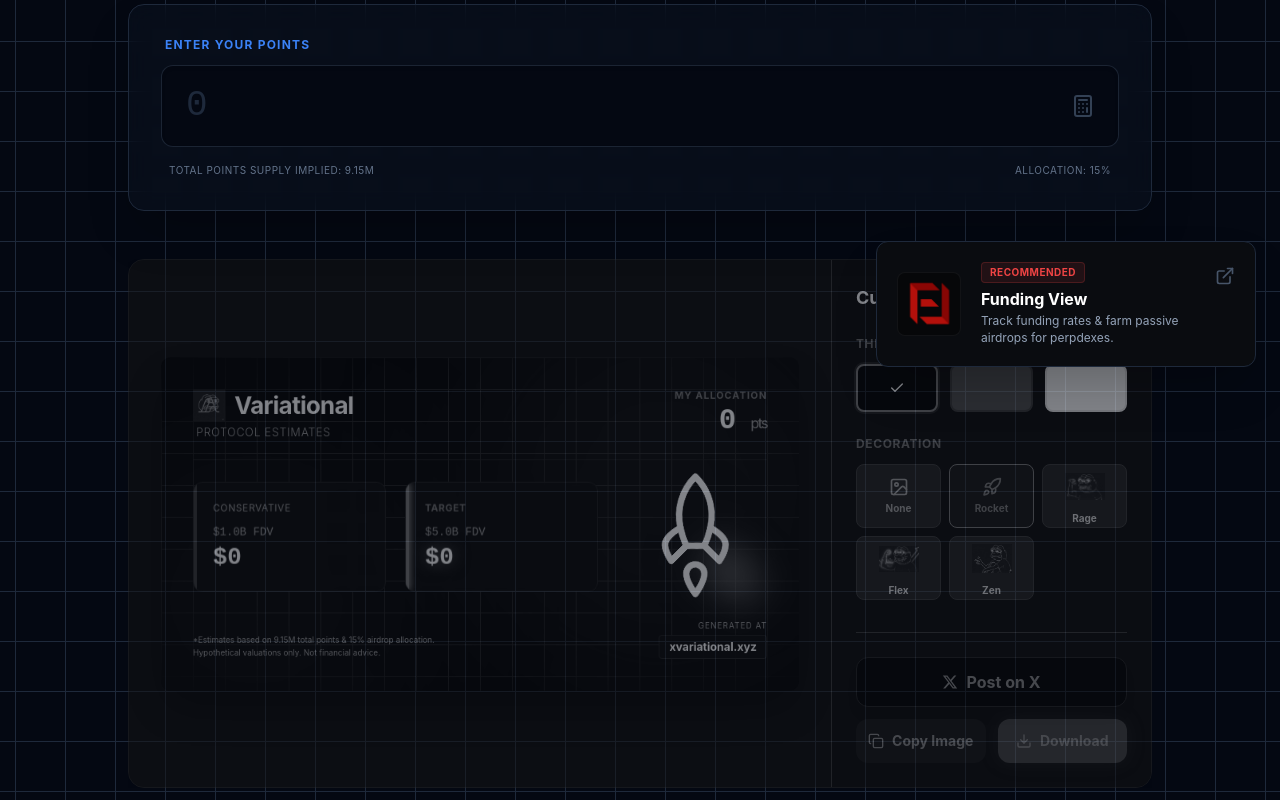
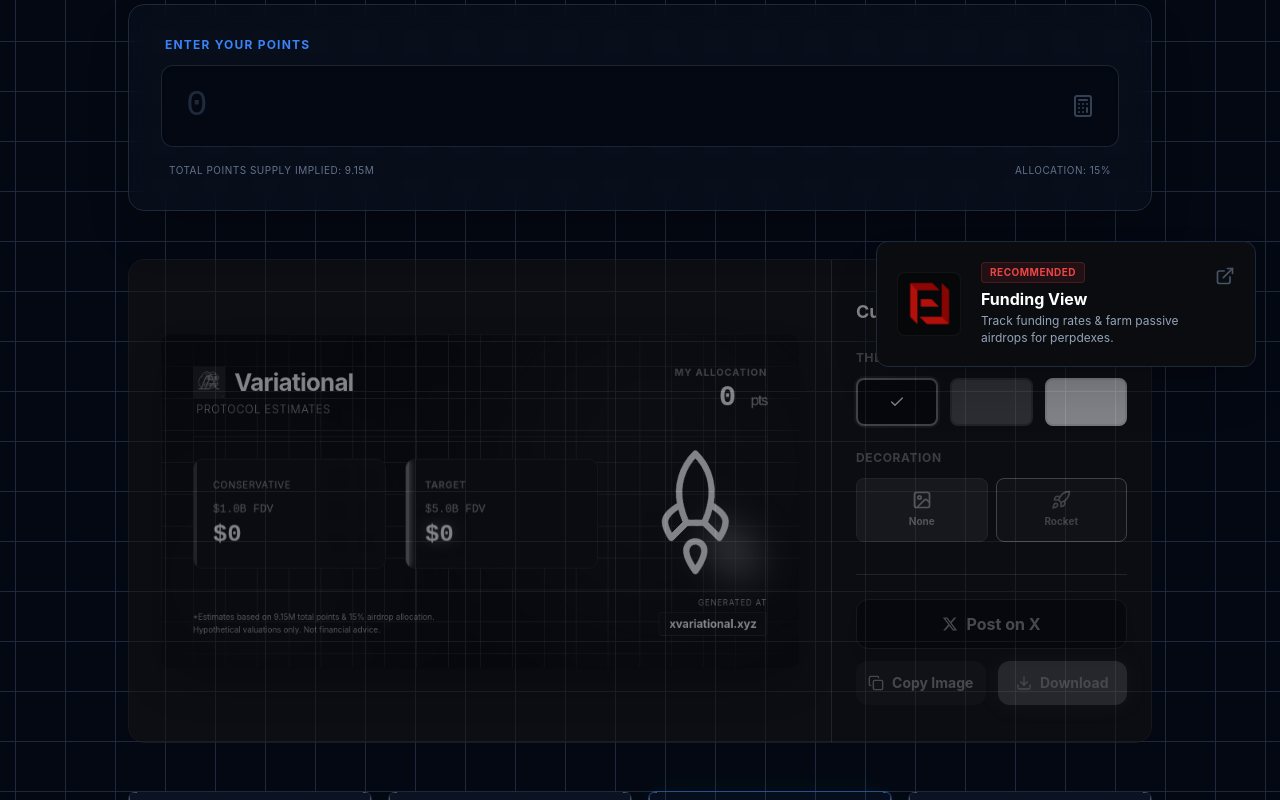
Before and after one commit to i-ghz/xvariational, a React (Vite) app: page / in a window 1280 px wide. Shown: the part 409-1209 px from the top of the page. Built offline with nearby package versions, Linux system fonts and the light colour scheme.

Commit message:
Fix copy quality with offscreen render and remove Pepe graphics

```diff
--- a/src/components/ShareCard.jsx
+++ b/src/components/ShareCard.jsx
@@ -1,9 +1,6 @@
 import { forwardRef } from 'react'
 import { Rocket } from 'lucide-react'
 import { clsx } from 'clsx'
-import pepeRage from '../assets/pepe-rage.png'
-import pepeFlex from '../assets/pepe-flex.png'
-import pepeZen from '../assets/pepe-zen.png'
 import logoNew from '../assets/logo-new.png'
 
 export const ShareCard = forwardRef(({ points, valueAt1B, valueAt5B, theme = 'dark', graphic = 'rocket', isPreview = false }, ref) => {
@@ -58,23 +55,6 @@
                     {/* Engine glow */}
                     <div className="absolute bottom-0 left-1/2 -translate-x-1/2 translate-y-1/2 w-10 h-20 bg-orange-500/80 blur-xl rounded-full -z-10"></div>
                 </div>
-            )
-        }
-
-        const pepeMap = {
-            'pepe-rage': pepeRage,
-            'pepe-flex': pepeFlex,
-            'pepe-zen': pepeZen
-        }
-
-        const imgSrc = pepeMap[graphic]
-        if (imgSrc) {
-            return (
-                <img
-                    src={imgSrc}
-                    alt="Character"
-                    className="w-40 h-40 object-contain drop-shadow-2xl hover:scale-105 transition-transform duration-500"
-                />
             )
         }
 
--- a/src/components/ShareEditor.jsx
+++ b/src/components/ShareEditor.jsx
@@ -3,25 +3,31 @@
 import { ShareCard } from './ShareCard'
 import html2canvas from 'html2canvas'
 import { clsx } from 'clsx'
-import pepeRage from '../assets/pepe-rage.png'
-import pepeFlex from '../assets/pepe-flex.png'
-import pepeZen from '../assets/pepe-zen.png'
 
 export function ShareEditor({ userPoints, valueAt1B, valueAt5B }) {
     const [theme, setTheme] = useState('dark') // 'dark', 'blue', 'white'
-    const [graphic, setGraphic] = useState('rocket') // 'rocket', 'pepe-rage', 'pepe-flex', 'pepe-zen', 'none'
+    const [graphic, setGraphic] = useState('rocket') // 'rocket', 'none'
     const [scale, setScale] = useState(0.5)
     const [copied, setCopied] = useState(false)
 
-    const cardRef = useRef(null)
+    // cardRef is now for the hidden export version
+    const exportRef = useRef(null)
     const containerRef = useRef(null)
 
     const handleDownload = async () => {
-        if (cardRef.current) {
-            const canvas = await html2canvas(cardRef.current, {
-                scale: 2,
+        if (exportRef.current) {
+            // Wait a tick to ensure font rendering or any state updates
+            await new Promise(resolve => setTimeout(resolve, 100))
+
+            const canvas = await html2canvas(exportRef.current, {
+                scale: 2, // 2x for retina quality
                 backgroundColor: null,
                 useCORS: true,
+                logging: false,
+                width: 800,
+                height: 418,
+                windowWidth: 800,
+                windowHeight: 418,
             })
             const image = canvas.toDataURL("image/png")
             const link = document.createElement('a')
@@ -32,12 +38,19 @@
     }
 
     const handleCopy = async () => {
-        if (cardRef.current) {
+        if (exportRef.current) {
             try {
-                const canvas = await html2canvas(cardRef.current, {
+                await new Promise(resolve => setTimeout(resolve, 100))
+
+                const canvas = await html2canvas(exportRef.current, {
                     scale: 2,
                     backgroundColor: null,
                     useCORS: true,
+                    logging: false,
+                    width: 800,
+                    height: 418,
+                    windowWidth: 800,
+                    windowHeight: 418,
                 })
                 canvas.toBlob(blob => {
                     if (blob) {
@@ -122,13 +135,26 @@
                         className="origin-center shadow-2xl rounded-xl transition-transform duration-200 ease-out will-change-transform"
                     >
                         <ShareCard
-                            ref={cardRef}
                             points={userPoints}
                             valueAt1B={valueAt1B}
                             valueAt5B={valueAt5B}
                             theme={theme}
                             graphic={graphic}
                             isPreview={true}
+                        />
+                    </div>
+                </div>
+
+                {/* HIDDEN EXPORT AREA - This is what actually gets captured */}
+                <div className="absolute top-0 left-0 overflow-hidden w-0 h-0 opacity-0 pointer-events-none">
+                    <div ref={exportRef}>
+                        <ShareCard
+                            points={userPoints}
+                            valueAt1B={valueAt1B}
+                            valueAt5B={valueAt5B}
+                            theme={theme}
+                            graphic={graphic}
+                            isPreview={false}
                         />
                     </div>
                 </div>
@@ -168,7 +194,7 @@
                         {/* Graphics */}
                         <div>
                             <label className="text-xs font-bold text-slate-500 uppercase tracking-wider mb-3 block">Decoration</label>
-                            <div className="grid grid-cols-3 gap-2">
+                            <div className="grid grid-cols-2 gap-2">
                                 <button
                                     onClick={() => setGraphic('none')}
                                     className={clsx("h-16 rounded-lg border flex flex-col items-center justify-center gap-1 transition-all", graphic === 'none' ? "bg-var-cyan/10 border-var-cyan text-var-cyan" : "bg-slate-800 border-slate-700 text-slate-400 hover:bg-slate-750")}
@@ -182,27 +208,6 @@
                                 >
                                     <Rocket size={20} />
                                     <span className="text-[10px] font-bold">Rocket</span>
-                                </button>
-                                <button
-                                    onClick={() => setGraphic('pepe-rage')}
-                                    className={clsx("h-16 rounded-lg border flex flex-col items-center justify-center gap-1 transition-all overflow-hidden relative", graphic === 'pepe-rage' ? "border-var-cyan ring-1 ring-var-cyan" : "bg-slate-800 border-slate-700 hover:bg-slate-750")}
-                                >
-                                    <img src={pepeRage} className="w-10 h-10 object-contain" />
-                                    <span className="text-[10px] font-bold text-slate-300">Rage</span>
-                                </button>
-                                <button
-                                    onClick={() => setGraphic('pepe-flex')}
-                                    className={clsx("h-16 rounded-lg border flex flex-col items-center justify-center gap-1 transition-all overflow-hidden relative", graphic === 'pepe-flex' ? "border-var-cyan ring-1 ring-var-cyan" : "bg-slate-800 border-slate-700 hover:bg-slate-750")}
-                                >
-                                    <img src={pepeFlex} className="w-10 h-10 object-contain" />
-                                    <span className="text-[10px] font-bold text-slate-300">Flex</span>
-                                </button>
-                                <button
-                                    onClick={() => setGraphic('pepe-zen')}
-                                    className={clsx("h-16 rounded-lg border flex flex-col items-center justify-center gap-1 transition-all overflow-hidden relative", graphic === 'pepe-zen' ? "border-var-cyan ring-1 ring-var-cyan" : "bg-slate-800 border-slate-700 hover:bg-slate-750")}
-                                >
-                                    <img src={pepeZen} className="w-10 h-10 object-contain" />
-                                    <span className="text-[10px] font-bold text-slate-300">Zen</span>
                                 </button>
                             </div>
                         </div>
```
